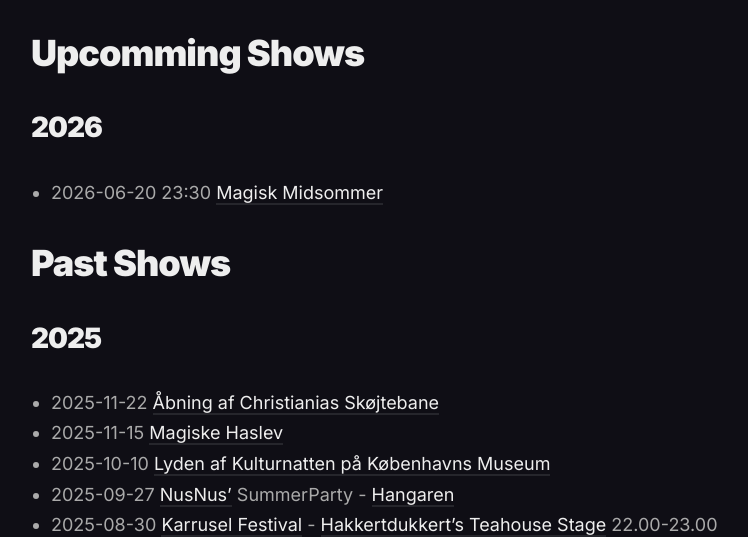
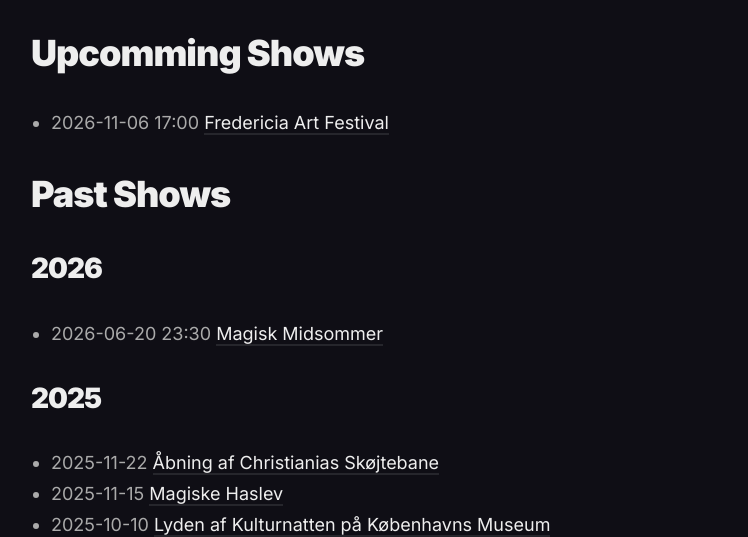
Before and after one commit to robotic4udio/tromleorkestret, a Jekyll site: the page built from _pages/shows.md, in a window 1280 px wide and 900 px high, scrolled down 520 px, cut to the strip 148-685 px from the top of the window. Shown: the whole strip, without its empty margins (229-977 px from the left). Built offline with Jekyll 4.4.1, drawn with Linux system fonts in a browser that asks for light colours.

Commit message:
Update Shows

```diff
--- a/_pages/shows.md
+++ b/_pages/shows.md
@@ -9,10 +9,13 @@ image: '/images/fusion/2025/MADS_IMG_9424.jpg'
 ---
 
 # Upcomming Shows
+- 2026-11-06 17:00 [Fredericia Art Festival](https://www.eventc.dk/fredericia-art-festival/)
+
+# Past Shows
+
 ## 2026
 - 2026-06-20 23:30 [Magisk Midsommer](https://www.instagram.com/magiskmidsommer/)
 
-# Past Shows
 ## 2025
 - 2025-11-22 [Åbning af Christianias Skøjtebane](https://fb.me/e/6RwMTak5r)
 - 2025-11-15 [Magiske Haslev](https://www.magiskehaslev.dk/)
```
